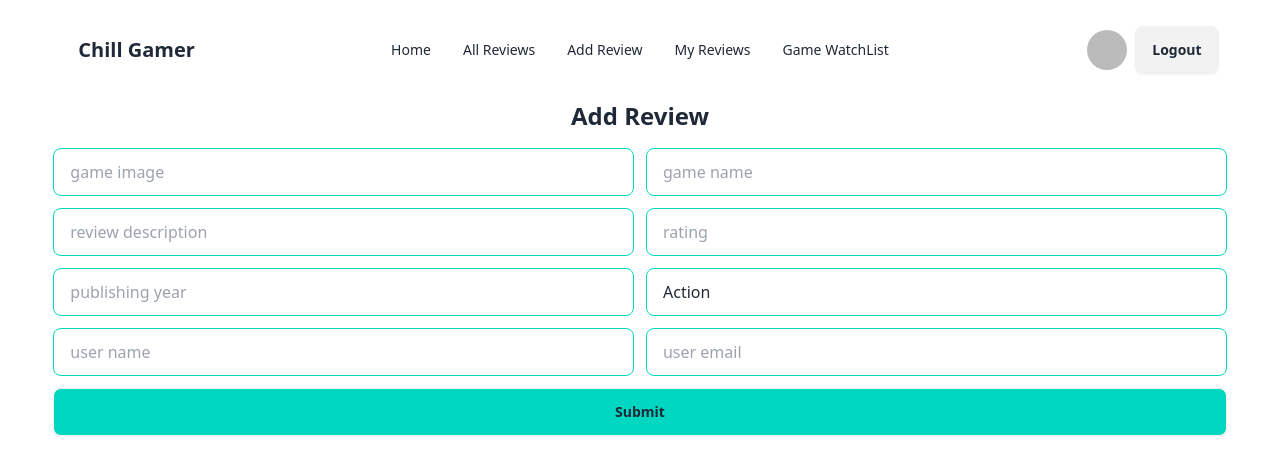
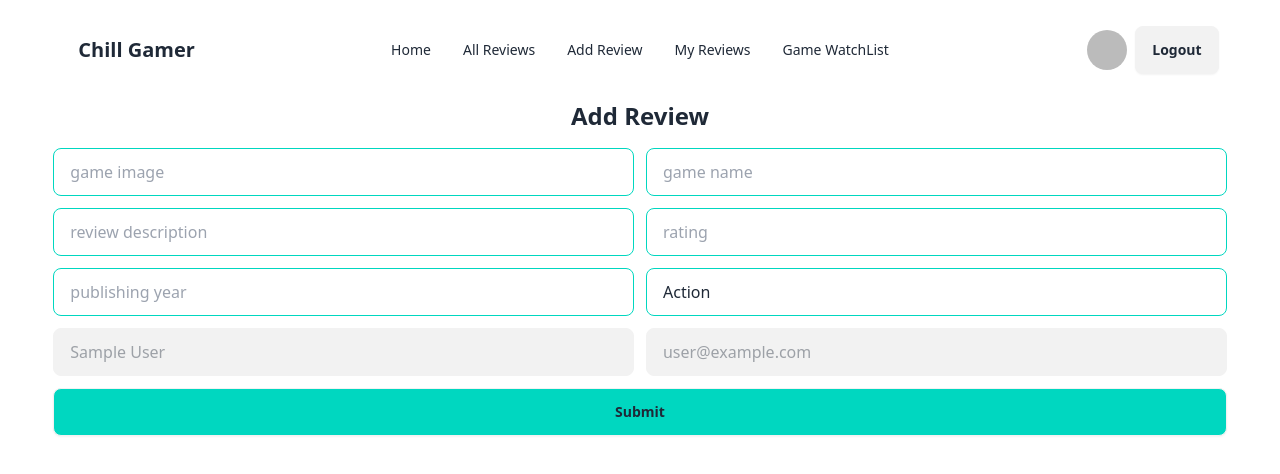
Before and after one commit to rakibnafiz6/chill-gamer, a React (Vite) app: page /addReview in a window 1280 px wide. Shown: the top 474 px of the page. Built offline with nearby package versions, Linux system fonts and the light colour scheme; no server answers; sample sign-in values are in the browser's storage.

Commit message:
added the error page

```diff
--- a/src/components/Navbar/Navbar.jsx
+++ b/src/components/Navbar/Navbar.jsx
@@ -40,7 +40,7 @@ const Navbar = () => {
                         tabIndex={0}
                         className="menu menu-sm dropdown-content bg-base-100 rounded-box z-[1] mt-3 w-52 p-2 shadow">
                         <Link to='/'><li><a>Home</a></li></Link>
-                        <Link to='/allReview'><li><a>All Reviews</a></li></Link>
+                        <Link to='/allReviews'><li><a>All Reviews</a></li></Link>
                         <Link to='/addReview'><li><a>Add Review</a></li></Link>
                         <Link to='/myReviews'><li><a>My Reviews</a></li></Link>
                         <Link to='/watchList'><li><a>Game WatchList</a></li></Link>
@@ -51,7 +51,7 @@ const Navbar = () => {
             <div className="navbar-center hidden lg:flex">
                 <ul className="menu menu-horizontal px-1">
                     <Link to='/'><li><a>Home</a></li></Link>
-                    <Link to='/allReview'><li><a>All Reviews</a></li></Link>
+                    <Link to='/allReviews'><li><a>All Reviews</a></li></Link>
                     <Link to='/addReview'><li><a>Add Review</a></li></Link>
                     <Link to='/myReviews'><li><a>My Reviews</a></li></Link>
                     <Link to='/watchList'><li><a>Game WatchList</a></li></Link>
--- a/src/pages/AddReview.jsx
+++ b/src/pages/AddReview.jsx
@@ -1,9 +1,12 @@
 import Swal from 'sweetalert2';
 import Navbar from '../components/Navbar/Navbar';
+import { useContext } from 'react';
+import { AuthContext } from '../providers/AuthProvider';
 
 const AddReview = () => {
+    const { user } = useContext(AuthContext);
 
-    const handleAddReview = (e)=>{
+    const handleAddReview = (e) => {
         e.preventDefault();
         const form = e.target;
         const photo = form.photo.value;
@@ -18,7 +21,8 @@ const AddReview = () => {
             photo, name, description, rating, year, genres, userName, email
         }
 
-        if(rating > 10){
+
+        if (rating > 10) {
             Swal.fire({
                 title: 'Error!',
                 text: 'Rating must be (1-10)',
@@ -27,7 +31,7 @@ const AddReview = () => {
             })
             return;
         }
-        if(year < 2021 || year > 2024){
+        if (year < 2021 || year > 2024) {
             Swal.fire({
                 title: 'Error!',
                 text: 'Publishing year should be (2021-2024)',
@@ -45,9 +49,9 @@ const AddReview = () => {
             body: JSON.stringify(addInfo)
         })
             .then(res => res.json())
-        .then(data =>{
+            .then(data => {
                 console.log(data);
-        if(data.insertedId){
+                if (data.insertedId) {
                     Swal.fire({
                         title: 'Success!',
                         text: 'Add New Gamer To DB',
@@ -106,16 +110,31 @@ const AddReview = () => {
                     </select>
                 </div>
                 <div className='flex gap-3 mb-3'>
+                    {/* <input
+                        type="text"
+                        name='userName'
+                        placeholder="user name"
+                        className="input input-bordered input-accent w-full" /> */}
                         <input
                         type="text"
                         name='userName'
+                        defaultValue={user.displayName}
                         placeholder="user name"
-                        className="input input-bordered input-accent w-full" />
-                    <input
+                        className="input input-bordered input-accent w-full"
+                        disabled />
+                    {/* <input
                         type="text"
                         name='email'
+                        defaultValue={user.email}
                         placeholder="user email"
-                        className="input input-bordered input-accent w-full" />
+                        className="input input-bordered input-accent w-full" /> */}
+                    <input
+                        type="email"
+                        name='email'
+                        defaultValue={user.email}
+                        placeholder="user email"
+                        className="input input-bordered input-accent w-full"
+                        disabled />
                 </div>
                 <button className='btn w-full bg-accent'>Submit</button>
             </form>
--- /dev/null
+++ b/src/pages/AllReviews.jsx
@@ -0,0 +1,39 @@
+import { useLoaderData } from "react-router-dom";
+import Navbar from "../components/Navbar/Navbar";
+import { useState } from "react";
+
+
+const AllReviews = () => {
+    const loadedGamer = useLoaderData();
+    const [gamers, setGamers] = useState(loadedGamer);
+    return (
+        <div>
+            <nav className="w-11/12 mx-auto py-4">
+                <Navbar></Navbar>
+            </nav>
+            <div className="w-11/12 mx-auto grid grid-cols-1 md:grid-cols-2 lg:grid-cols-3 gap-6">
+                {
+                    gamers.map(gamer => <div key={gamer._id} className="card bg-base-100 shadow-xl">
+                        <figure className="h-56 p-3">
+                            <img
+                                src={gamer.photo}
+                                className="rounded-md"
+                                alt="Game" />
+                        </figure>
+                        <div className="card-body">
+                            <h2 className="card-title">Name: {gamer.name}</h2>
+                            <p>Publishing Year: {gamer.year}</p>
+                            <p>Rating: {gamer.rating}</p>
+                            <div className="card-actions">
+                                <button className="btn btn-primary">Explore Details</button>
+                            </div>
+                        </div>
+                    </div>)
+                }
+            </div>
+
+        </div>
+    );
+};
+
+export default AllReviews;
--- /dev/null
+++ b/src/pages/Error.jsx
@@ -0,0 +1,14 @@
+import { Link } from "react-router-dom";
+
+const Error = () => {
+    return (
+        <div className="flex flex-col items-center pt-40">
+            <h2>Error</h2>
+            <p>Page Not found</p>
+            <p>404</p>
+            <Link to='/' className="btn bg-neutral text-white">Go Back</Link>
+        </div>
+    );
+};
+
+export default Error;
--- a/src/pages/Login.jsx
+++ b/src/pages/Login.jsx
@@ -1,6 +1,6 @@
 import { FcGoogle } from "react-icons/fc";
 import Navbar from "../components/Navbar/Navbar";
-import { Link } from "react-router-dom";
+import { Link, useNavigate } from "react-router-dom";
 import { useContext } from "react";
 import { AuthContext } from "../providers/AuthProvider";
 import { GoogleAuthProvider } from "firebase/auth";
@@ -10,6 +10,7 @@ import Swal from "sweetalert2";
 const Login = () => {
     const {signInUser, googleLogin} = useContext(AuthContext);
     const provider = new GoogleAuthProvider();
+    const navigate = useNavigate();
 
     const handleSignIn = (e)=>{
         e.preventDefault();
@@ -25,6 +26,7 @@ const Login = () => {
                 icon: 'success',
                 confirmButtonText: 'OK'
               })
+            navigate('/');
         })
         .catch(error =>{
             Swal.fire({
--- a/src/pages/Register.jsx
+++ b/src/pages/Register.jsx
@@ -1,4 +1,4 @@
-import { Link } from "react-router-dom";
+import { Link, useNavigate } from "react-router-dom";
 import Navbar from "../components/Navbar/Navbar";
 import { useContext } from "react";
 import { AuthContext } from "../providers/AuthProvider";
@@ -7,7 +7,7 @@ import Swal from "sweetalert2";
 const Register = () => {
 
     const {createUser, updateUserProfile} = useContext(AuthContext);
-
+    const navigate = useNavigate();
 
     const handleRegister = (e)=>{
         e.preventDefault();
@@ -31,7 +31,6 @@ const Register = () => {
 
         createUser(email, password)
         .then(result =>{
-            console.log(result.user);
             Swal.fire({
                 title: 'Success!',
                 text: 'Successfully create user',
@@ -51,9 +50,15 @@ const Register = () => {
             .catch(error =>{
                 console.log(error.message);
             })
+        navigate('/');
         })
         .catch(error =>{
-            console.log(error.message);
+            Swal.fire({
+                title: 'Error!',
+                text: error.message,
+                icon: 'error',
+                confirmButtonText: 'OK'
+              })
         })
     }
 
--- a/src/routes/router.jsx
+++ b/src/routes/router.jsx
@@ -6,6 +6,8 @@ import AddReview from "../pages/AddReview";
 import MyReviews from "../pages/MyReviews";
 import GameWatchList from "../pages/GameWatchList";
 import PrivateRoutes from "../PrivateRoutes/PrivateRoutes";
+import AllReviews from "../pages/AllReviews";
+import Error from "../pages/Error";
 
 const router = createBrowserRouter([
     {
@@ -27,6 +29,11 @@ const router = createBrowserRouter([
          </PrivateRoutes>
     },
     {
+        path: '/allReviews',
+        element: <AllReviews></AllReviews>,
+        loader: ()=> fetch('http://localhost:5000/gamers')
+    },
+    {
         path: '/myReviews',
         element: <PrivateRoutes>
             <MyReviews></MyReviews>
@@ -37,6 +44,10 @@ const router = createBrowserRouter([
         element: <PrivateRoutes>
             <GameWatchList></GameWatchList>
         </PrivateRoutes>
+    },
+    {
+        path: '*',
+        element: <Error></Error>
     }
   ]);
 
```
Lines whose indentation alone changed are shown as unchanged.
